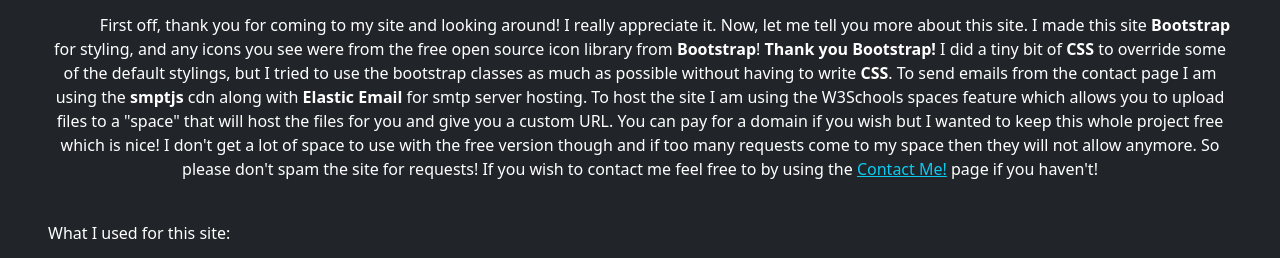
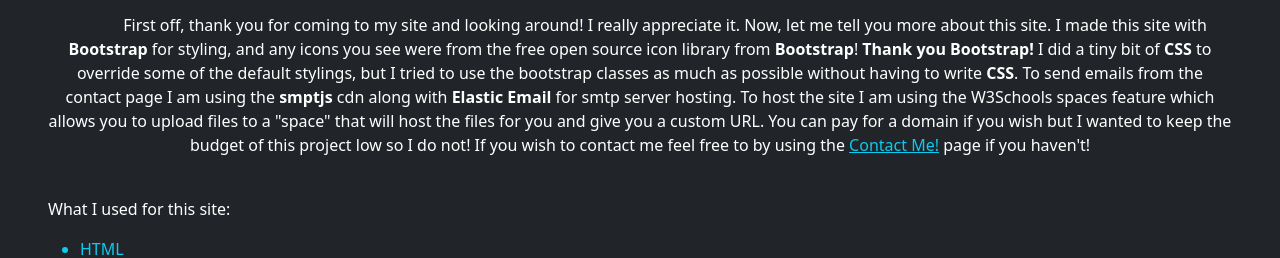
Before and after one commit to sealscm/Website, a plain HTML site: page html/thisSite.html in a window 1280 px wide. Shown: the part 502-760 px from the top of the page. Drawn offline with nearby package versions, Linux system fonts and the light colour scheme.

Commit message:
Fixed typo

```diff
--- a/html/thisSite.html
+++ b/html/thisSite.html
@@ -6,7 +6,7 @@
           File Name:    thisSite.html
           Project Name: Website Project
           Date Created: May-3-2022
-          Last Updated: October-8-2022
+          Last Updated: November-17-2022
           Author:       Chris Seals
           Description:  Page about this website
         -->
@@ -64,7 +64,7 @@
               <img src="../media/bootstrap.png" alt="Bootstrap logo" class="figure-img img-fluid rounded">
             </figure>
             <p style="text-indent: 50px;">
-              First off, thank you for coming to my site and looking around! I really appreciate it. Now, let me tell you more about this site. I made this site <b>Bootstrap</b> for styling, and any icons you see were from the free open source icon library from <b>Bootstrap</b>! <strong>Thank you Bootstrap!</strong> I did a tiny bit of <b>CSS</b> to override some of the default stylings, but I tried to use the bootstrap classes as much as possible without having to write <b>CSS</b>. To send emails from the contact page I am using the <b>smptjs</b> cdn along with <b>Elastic Email</b> for smtp server hosting. To host the site I am using the W3Schools spaces feature which allows you to upload files to a "space" that will host the files for you and give you a custom URL. You can pay for a domain if you wish but I wanted to keep this whole project free which is nice! I don't get a lot of space to use with the free version though and if too many requests come to my space then they will not allow anymore. So please don't spam the site for requests! If you wish to contact me feel free to by using the <a class="text-info" href="contact.html">Contact Me!</a> page if you haven't!
+              First off, thank you for coming to my site and looking around! I really appreciate it. Now, let me tell you more about this site. I made this site with <b>Bootstrap</b> for styling, and any icons you see were from the free open source icon library from <b>Bootstrap</b>! <strong>Thank you Bootstrap!</strong> I did a tiny bit of <b>CSS</b> to override some of the default stylings, but I tried to use the bootstrap classes as much as possible without having to write <b>CSS</b>. To send emails from the contact page I am using the <b>smptjs</b> cdn along with <b>Elastic Email</b> for smtp server hosting. To host the site I am using the W3Schools spaces feature which allows you to upload files to a "space" that will host the files for you and give you a custom URL. You can pay for a domain if you wish but I wanted to keep the budget of this project low so I do not! If you wish to contact me feel free to by using the <a class="text-info" href="contact.html">Contact Me!</a> page if you haven't!
 
               <p class="text-start"><br>What I used for this site:</p>
                 <ul>
```
